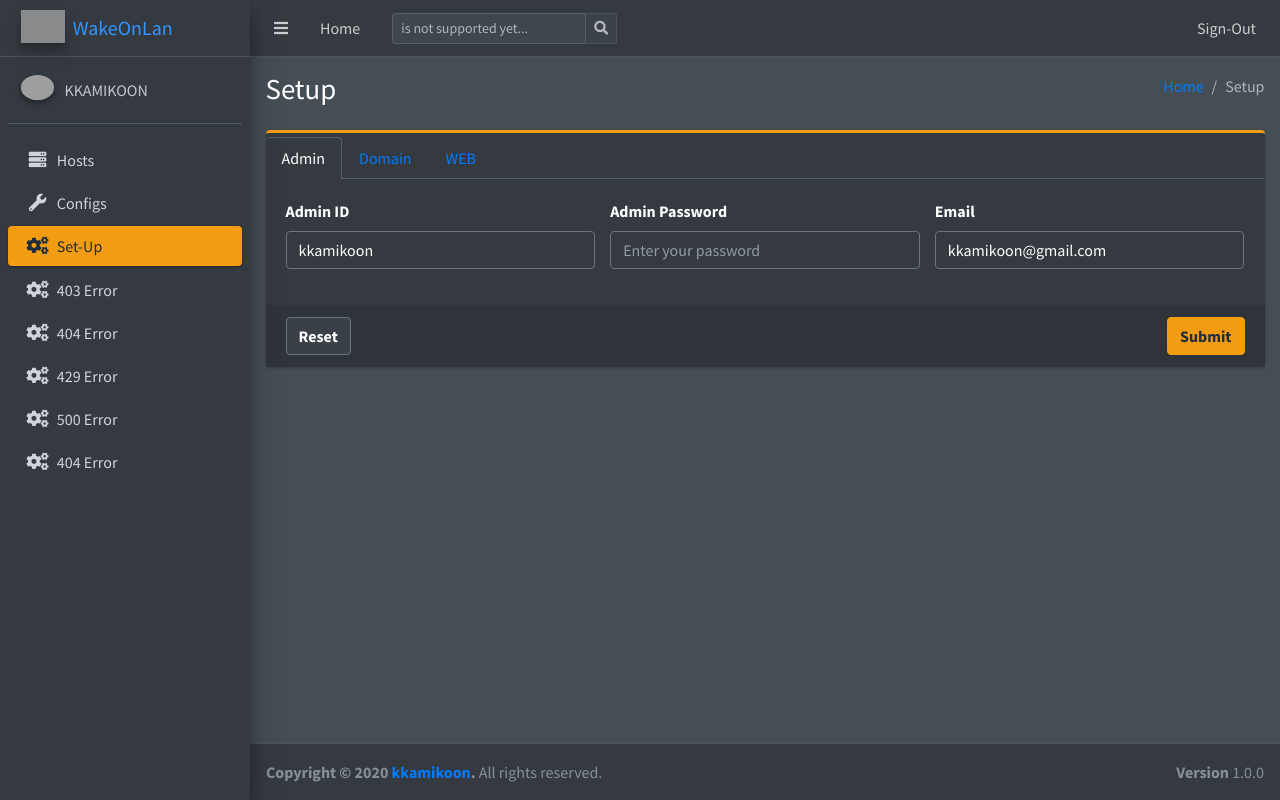
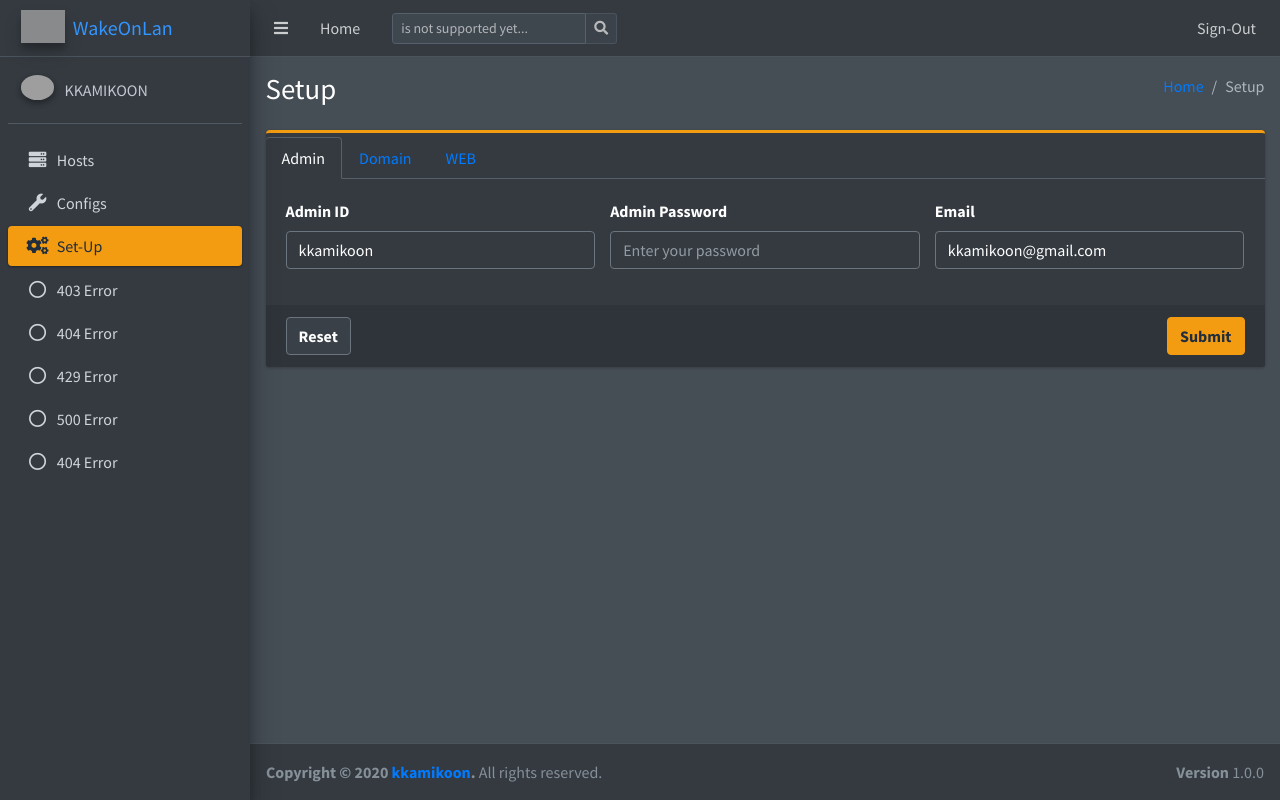
Before and after one commit to kkamikoon/wol-flask, a Flask app: page /admin/setup in a window 1280 px wide. Run offline with Flask 2, Linux system fonts and the light colour scheme; data that the repository does not hold is empty; parts of the project's set-up code (start-up, migrations or seed data) failed here and were passed over; some libraries are stand-ins or nearby versions; grey boxes are pictures that could not be loaded.

Commit message:
edit unnecessary setup redirection and icon

```diff
--- a/app/templates/admin/main/layout.html
+++ b/app/templates/admin/main/layout.html
@@ -151,7 +151,7 @@
             </li>
             <li class="nav-item">
               <a href="/admin/403" class="nav-link {%if current_endpoint() in ['admin.handler_forbidden']%}active{% endif %}">
-                <i class="nav-icon fa fa-cogs"></i>
+                <i class="nav-icon far fa-circle"></i>
                 <p>
                   403 Error
                 </p>
@@ -159,7 +159,7 @@
             </li>
             <li class="nav-item">
               <a href="/admin/404" class="nav-link {%if current_endpoint() in ['admin.handler_page_not_found']%}active{% endif %}">
-                <i class="nav-icon fa fa-cogs"></i>
+                <i class="nav-icon far fa-circle"></i>
                 <p>
                   404 Error
                 </p>
@@ -167,7 +167,7 @@
             </li>
             <li class="nav-item">
               <a href="/admin/429" class="nav-link {%if current_endpoint() in ['admin.handler_too_many_requests']%}active{% endif %}">
-                <i class="nav-icon fa fa-cogs"></i>
+                <i class="nav-icon far fa-circle"></i>
                 <p>
                   429 Error
                 </p>
@@ -175,7 +175,7 @@
             </li>
             <li class="nav-item">
               <a href="/admin/500" class="nav-link {%if current_endpoint() in ['admin.handler_general_error']%}active{% endif %}">
-                <i class="nav-icon fa fa-cogs"></i>
+                <i class="nav-icon far fa-circle"></i>
                 <p>
                   500 Error
                 </p>
@@ -183,7 +183,7 @@
             </li>
             <li class="nav-item">
               <a href="/admin/502" class="nav-link {%if current_endpoint() in ['admin.handler_gateway_error']%}active{% endif %}">
-                <i class="nav-icon fa fa-cogs"></i>
+                <i class="nav-icon far fa-circle"></i>
                 <p>
                   404 Error
                 </p>
--- a/app/utils/initialization/__init__.py
+++ b/app/utils/initialization/__init__.py
@@ -43,16 +43,16 @@ def init_template_globals(app):
 
 
 def init_request_processors(app):
-    @app.before_request
-    def needs_setup():
-        if is_setup() is False:
-            if request.endpoint in (
-                "admin.setup",
-                "admin.themes"
-            ):
-                return
-            else:
-                return redirect(url_for("admin.setup"))
+    # @app.before_request
+    # def needs_setup():
+    #     if is_setup() is False:
+    #         if request.endpoint in (
+    #             "admin.setup",
+    #             "admin.themes"
+    #         ):
+    #             return
+    #         else:
+    #             return redirect(url_for("admin.setup"))
 
     @app.before_request
     def domain_check():
```
Also changed, not shown: app/admin/configs.py (line endings or trailing spaces).
